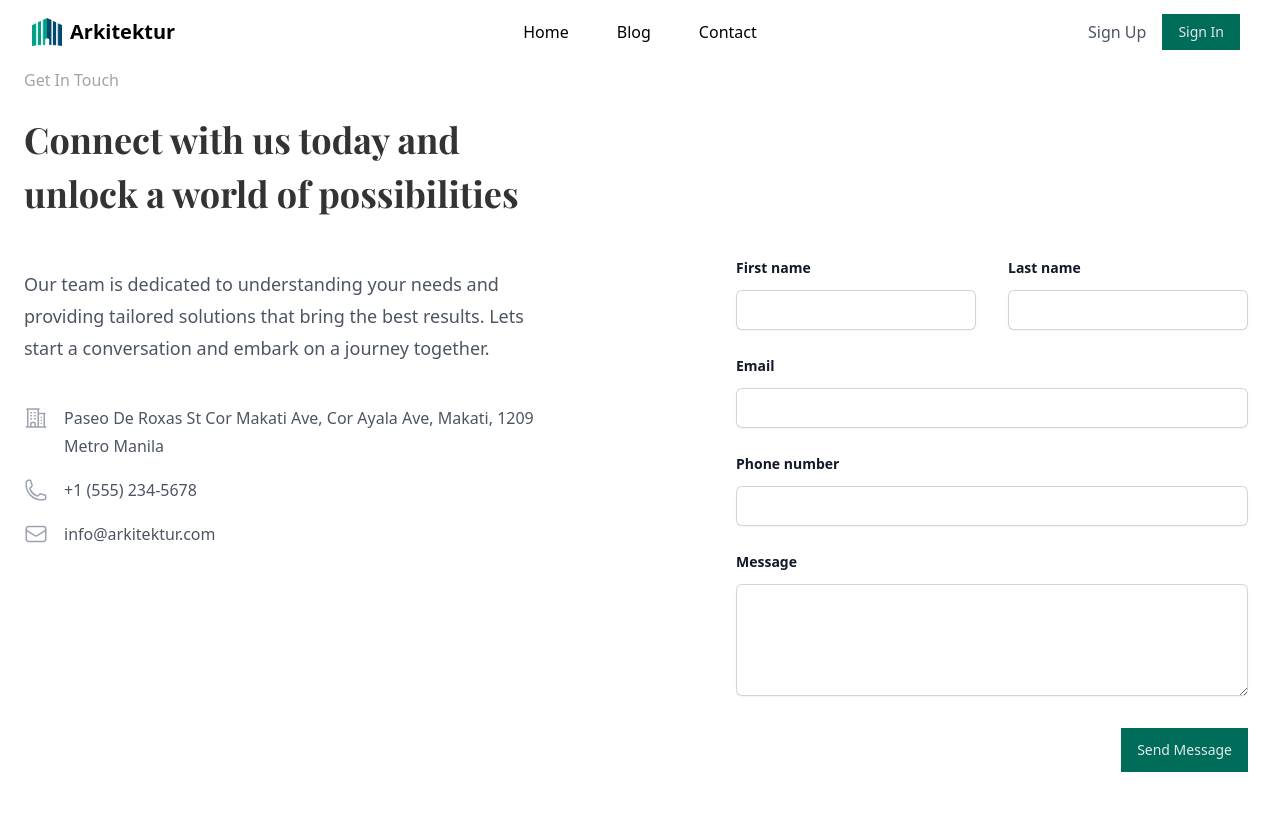
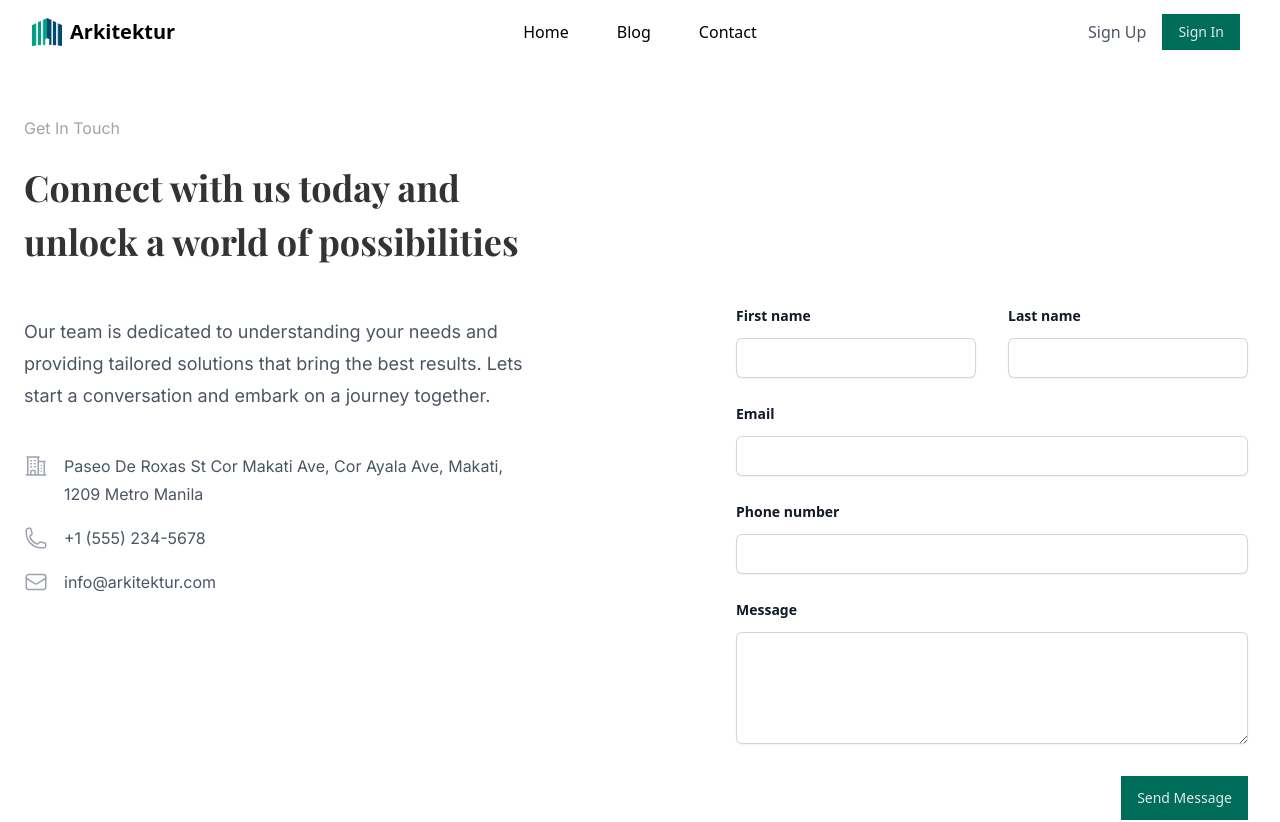
Before and after one commit to johncarlolipa/arkitektur-capstone, a Next.js app: page /contact in a window 1280 px wide. Shown: the top 822 px of the page. Built offline with nearby package versions, Linux system fonts and the light colour scheme; a web font is replaced by a local one.

Commit message:
fix: update Contact page

```diff
--- a/src/pages/blogs/index.js
+++ b/src/pages/blogs/index.js
@@ -1,6 +1,7 @@
 import Link from "next/link";
 import React from "react";
 import Image from "next/image";
+import Head from "next/head";
 import { Playfair_Display } from "next/font/google";
 import CTA from "@/components/CTA";
 
@@ -20,6 +21,37 @@ export const getStaticProps = async () => {
 export default function blogs({ blogs }) {
   return (
     <div className="bg-white pb-32">
+      <Head>
+        <title>Arkitektur | Blogs</title>
+      </Head>
+       <section aria-labelledby="cause-heading">
+          <div className="relative bg-gray-800 px-6 py-32 sm:px-12 sm:py-40 lg:px-16">
+            <div className="absolute inset-0 overflow-hidden">
+              <img
+                src="https://tailwindui.com/img/ecommerce-images/home-page-03-feature-section-full-width.jpg"
+                alt=""
+                className="h-full w-full object-cover object-center"
+              />
+            </div>
+            <div aria-hidden="true" className="absolute inset-0 bg-gray-900 bg-opacity-50" />
+            <div className="relative mx-auto flex max-w-3xl flex-col items-center text-center">
+              <h2 id="cause-heading" className="text-3xl font-bold tracking-tight text-white sm:text-4xl">
+                Long-term thinking
+              </h2>
+              <p className="mt-3 text-xl text-white">
+                We're committed to responsible, sustainable, and ethical manufacturing. Our small-scale approach allows
+                us to focus on quality and reduce our impact. We're doing our best to delay the inevitable heat-death of
+                the universe.
+              </p>
+              <a
+                href="#"
+                className="mt-8 block w-full rounded-md border border-transparent bg-white px-8 py-3 text-base font-medium text-gray-900 hover:bg-gray-100 sm:w-auto"
+              >
+                Read our story
+              </a>
+            </div>
+          </div>
+        </section>
       <div className="mx-auto max-w-7xl px-6 lg:px-8">
         <div className="text-center">
           <p className="mb-4 text-md leading-8 text-[#A4A4A4]">From the Blog</p>
--- a/src/pages/contact.js
+++ b/src/pages/contact.js
@@ -1,19 +1,25 @@
 import { Playfair_Display } from "next/font/google";
+import Head from "next/head";
 import {
   BuildingOffice2Icon,
   EnvelopeIcon,
   PhoneIcon,
 } from "@heroicons/react/24/outline";
+import { Inter } from "next/font/google";
 
+const inter = Inter({ subsets: ["latin"] });
 const playfair_display = Playfair_Display({ subsets: ["latin"] });
 
 export default function Example() {
   return (
-    <div className="relative isolate bg-white">
+    <div className="relative isolate bg-white pt-12">
+      <Head>
+        <title>Arkitektur | Contact</title>
+      </Head>
       <div className="mx-auto grid max-w-7xl grid-cols-1 lg:grid-cols-2">
         <div className="relative px-6 pb-20">
           <div className="mx-auto max-w-xl lg:mx-0 lg:max-w-lg">
-            <p className="mb-4 text-md leading-8 text-[#A4A4A4]">
+            <p className={`${inter.className} mb-4 text-md leading-8 text-[#A4A4A4]`}>
               Get In Touch
             </p>
             <h2
@@ -22,7 +28,7 @@ export default function Example() {
             >
               Connect with us today and unlock a world of possibilities
             </h2>
-            <p className="mt-6 text-lg leading-8 text-gray-600">
+            <p className={`${inter.className} mt-6 text-lg leading-8 text-gray-600`}>
               Our team is dedicated to understanding your needs and providing
               tailored solutions that bring the best results. Lets start a
               conversation and embark on a journey together.
@@ -36,7 +42,7 @@ export default function Example() {
                     aria-hidden="true"
                   />
                 </dt>
-                <dd>
+                <dd className={`${inter.className}`}>
                   Paseo De Roxas St Cor Makati Ave, Cor Ayala Ave, Makati, 1209
                   Metro Manila
                 </dd>
@@ -49,7 +55,7 @@ export default function Example() {
                     aria-hidden="true"
                   />
                 </dt>
-                <dd>
+                <dd className={`${inter.className}`}>
                   <a
                     className="hover:text-gray-900"
                     href="tel:+1 (555) 234-5678"
@@ -66,7 +72,7 @@ export default function Example() {
                     aria-hidden="true"
                   />
                 </dt>
-                <dd>
+                <dd className={`${inter.className}`}>
                   <a
                     className="hover:text-gray-900"
                     href="mailto:hello@example.com"
```
